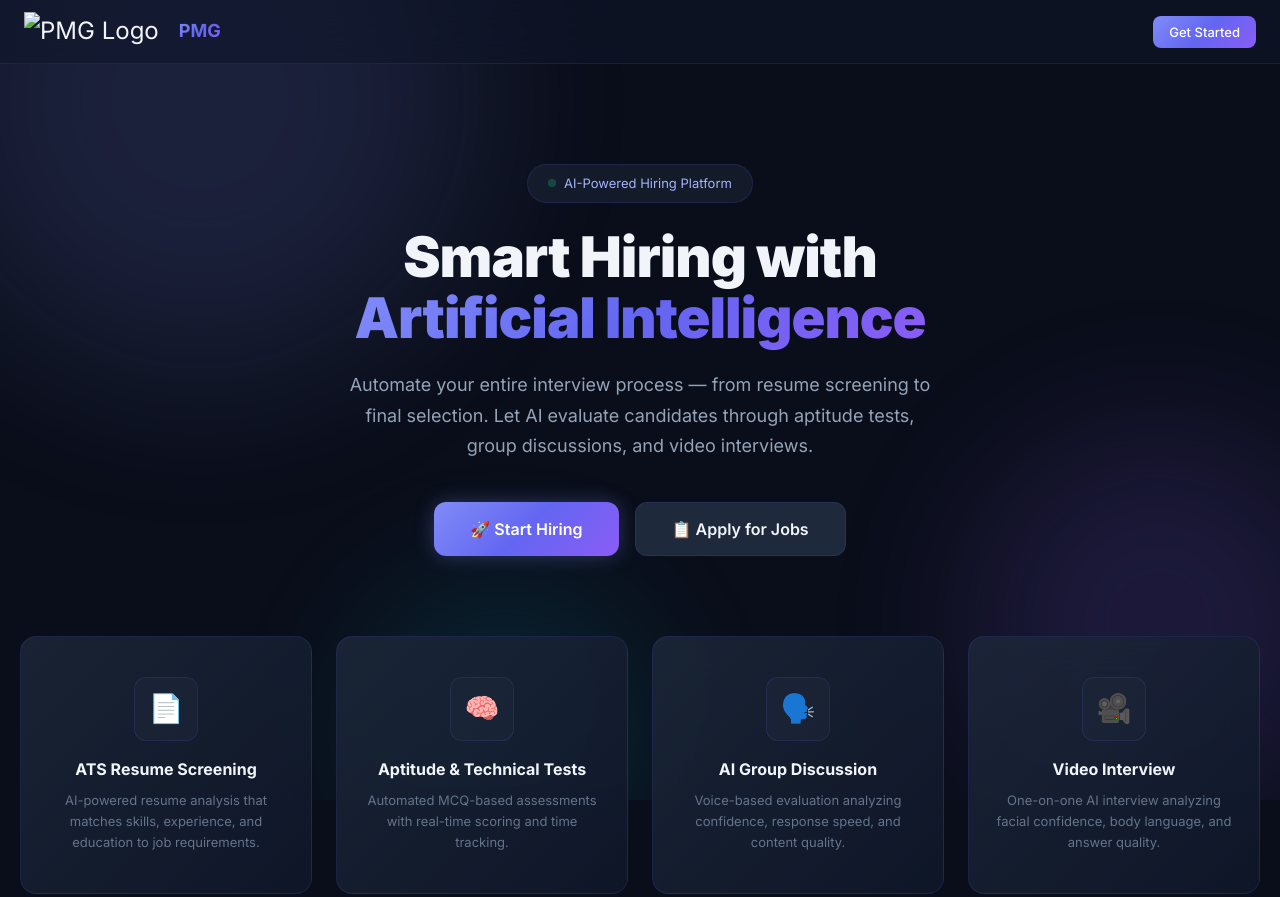
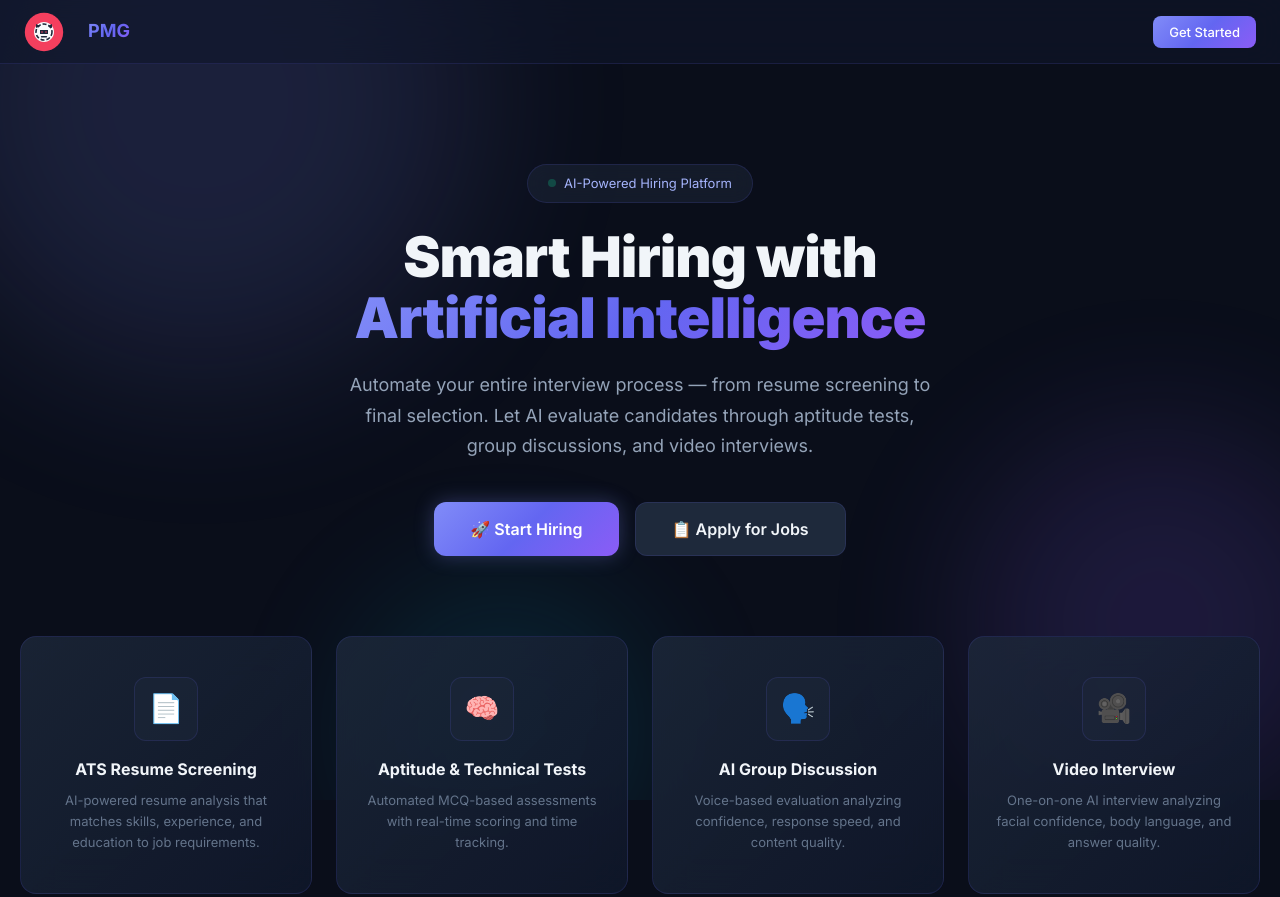
Before and after one commit to praveenraja143/interview-, a website: page public/index.html in a window 1280 px wide. Shown: the top 897 px of the page. Drawn offline with nearby package versions, Linux system fonts and the light colour scheme; no server answers.

Commit message:
Branding: Fix broken logo paths and add SVG fallback

```diff
--- a/public/index.html
+++ b/public/index.html
@@ -21,8 +21,8 @@
         <!-- Navigation -->
         <nav class="navbar" id="navbar">
             <a href="#" class="navbar-brand" onclick="showPage('landing')">
-                <img src="/img/logo.png" alt="PMG Logo" class="nav-logo" onerror="this.innerHTML='🤖'; this.style.fontSize='1.5rem'">
-                <h1 style="margin-left:8px">PMG</h1>
+                <img src="/images/logo.png" alt="PMG Logo" class="nav-logo" style="height:40px; border-radius:5px" onerror="this.src='/images/logo.svg'; this.onerror=null;">
+                <h1 style="margin-left:12px">PMG</h1>
             </a>
             <div class="navbar-nav" id="navActions">
                 <button class="nav-btn primary" onclick="showPage('auth')">Get Started</button>
```
Also changed, not shown: mobile-app/public/index.html (+2 -2 lines), mobile-app/public/images/logo.svg (added), public/images/logo.svg (added).
